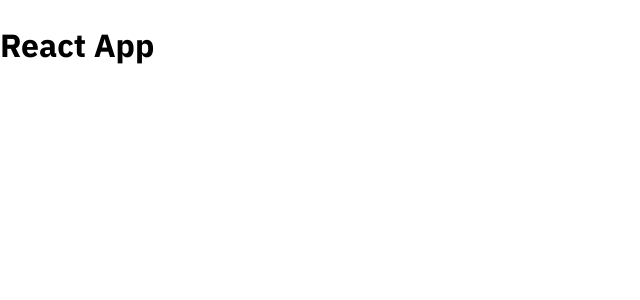
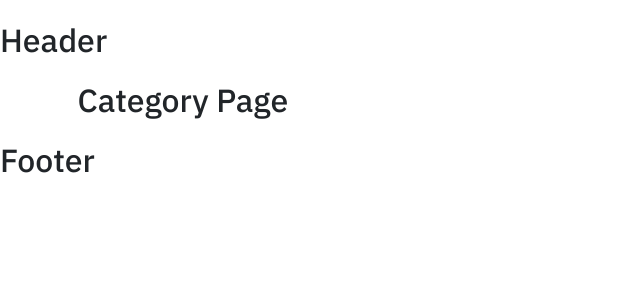
Before and after one commit to HoHoanNam/jinstore-project, a React (Create React App) app: page /category in a window 1280 px wide. Shown: the top 300 px of the page, without its empty margins (0-640 px from the left). Built offline with nearby package versions, Linux system fonts and the light colour scheme.

Commit message:
Cấu hình Router/Layout cho dự án

```diff
--- a/package.json
+++ b/package.json
@@ -7,9 +7,12 @@
     "@testing-library/jest-dom": "^6.6.4",
     "@testing-library/react": "^16.3.0",
     "@testing-library/user-event": "^13.5.0",
+    "bootstrap": "^5.3.7",
     "normalize.css": "^8.0.1",
     "react": "^19.1.1",
+    "react-bootstrap": "^2.10.10",
     "react-dom": "^19.1.1",
+    "react-router-dom": "^7.8.0",
     "react-scripts": "5.0.1",
     "web-vitals": "^2.1.4"
   },
--- a/src/App.js
+++ b/src/App.js
@@ -1,8 +1,38 @@
+import { Fragment } from 'react';
+import { BrowserRouter as Router, Routes, Route } from 'react-router-dom';
+import { publicRoutes } from '~/routes';
+import { DefaultLayout } from '~/layouts';
+
 function App() {
   return (
-    <div className='App'>
-      <h1>React App</h1>
-    </div>
+    <Router>
+      <div className='App'>
+        <Routes>
+          {publicRoutes.map((route, index) => {
+            let Layout = DefaultLayout;
+            const Page = route.component;
+
+            if (route.layout) {
+              Layout = route.layout;
+            } else if (route.layout === null) {
+              Layout = Fragment;
+            }
+
+            return (
+              <Route
+                key={index}
+                path={route.path}
+                element={
+                  <Layout>
+                    <Page />
+                  </Layout>
+                }
+              />
+            );
+          })}
+        </Routes>
+      </div>
+    </Router>
   );
 }
 
--- a/src/index.js
+++ b/src/index.js
@@ -1,5 +1,6 @@
 import React from 'react';
 import ReactDOM from 'react-dom/client';
+import 'bootstrap/dist/css/bootstrap.min.css';
 
 import App from '~/App';
 import reportWebVitals from '~/reportWebVitals';
--- /dev/null
+++ b/src/layouts/DefaultLayout/index.js
@@ -0,0 +1,14 @@
+import Header from '~/layouts/components/Header';
+import Footer from '~/layouts/components/Footer';
+
+function DefaultLayout({ children }) {
+  return (
+    <div>
+      <Header />
+      <div className='container'>{children}</div>
+      <Footer />
+    </div>
+  );
+}
+
+export default DefaultLayout;
--- /dev/null
+++ b/src/layouts/components/Footer/index.js
@@ -0,0 +1,5 @@
+function Footer() {
+  return <h1>Footer</h1>;
+}
+
+export default Footer;
--- /dev/null
+++ b/src/layouts/components/Header/index.js
@@ -0,0 +1,5 @@
+function Header() {
+  return <h1>Header</h1>;
+}
+
+export default Header;
--- /dev/null
+++ b/src/layouts/index.js
@@ -0,0 +1 @@
+export { default as DefaultLayout } from './DefaultLayout';
--- /dev/null
+++ b/src/pages/Cart/index.js
@@ -0,0 +1,5 @@
+function Cart() {
+  return <h1>Cart Page</h1>;
+}
+
+export default Cart;
--- /dev/null
+++ b/src/pages/Category/index.js
@@ -0,0 +1,5 @@
+function Category() {
+  return <h1>Category Page</h1>;
+}
+
+export default Category;
--- /dev/null
+++ b/src/pages/Home/index.js
@@ -0,0 +1,5 @@
+function Home() {
+  return <h1>Home Page</h1>;
+}
+
+export default Home;
--- /dev/null
+++ b/src/pages/ProductDetail/index.js
@@ -0,0 +1,5 @@
+function ProductDetail() {
+  return <h1>Product Detail Page</h1>;
+}
+
+export default ProductDetail;
--- /dev/null
+++ b/src/routes/index.js
@@ -0,0 +1,18 @@
+// Layouts
+
+// Pages
+import Cart from '~/pages/Cart';
+import Home from '~/pages/Home';
+import Category from '~/pages/Category';
+import ProductDetail from '~/pages/ProductDetail';
+
+const publicRoutes = [
+  { path: '/', component: Home },
+  { path: '/cart', component: Cart },
+  { path: '/category', component: Category },
+  { path: '/product-detail/:id', component: ProductDetail },
+];
+
+const privateRoutes = [];
+
+export { publicRoutes, privateRoutes };
```
Also changed, not shown: 1 other file (tests, documents, lock files or other folders).
